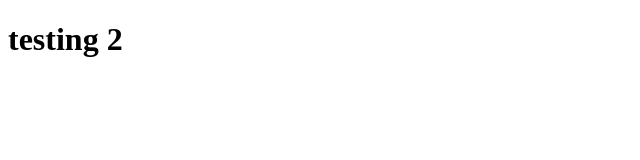
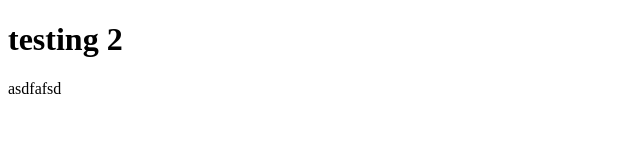
Before and after one commit to brad-stone/test2, a plain HTML site: page index.html in a window 1280 px wide. Shown: the full height of the page, 0-640 px from the left. Drawn offline with Linux system fonts and the light colour scheme.

Commit message:
update on br1

```diff
--- a/index.html
+++ b/index.html
@@ -7,6 +7,7 @@
   <body>
     <h1>testing 2</h1>
     <p>
+asdfafsd
 
   </body>
 </html>
```
